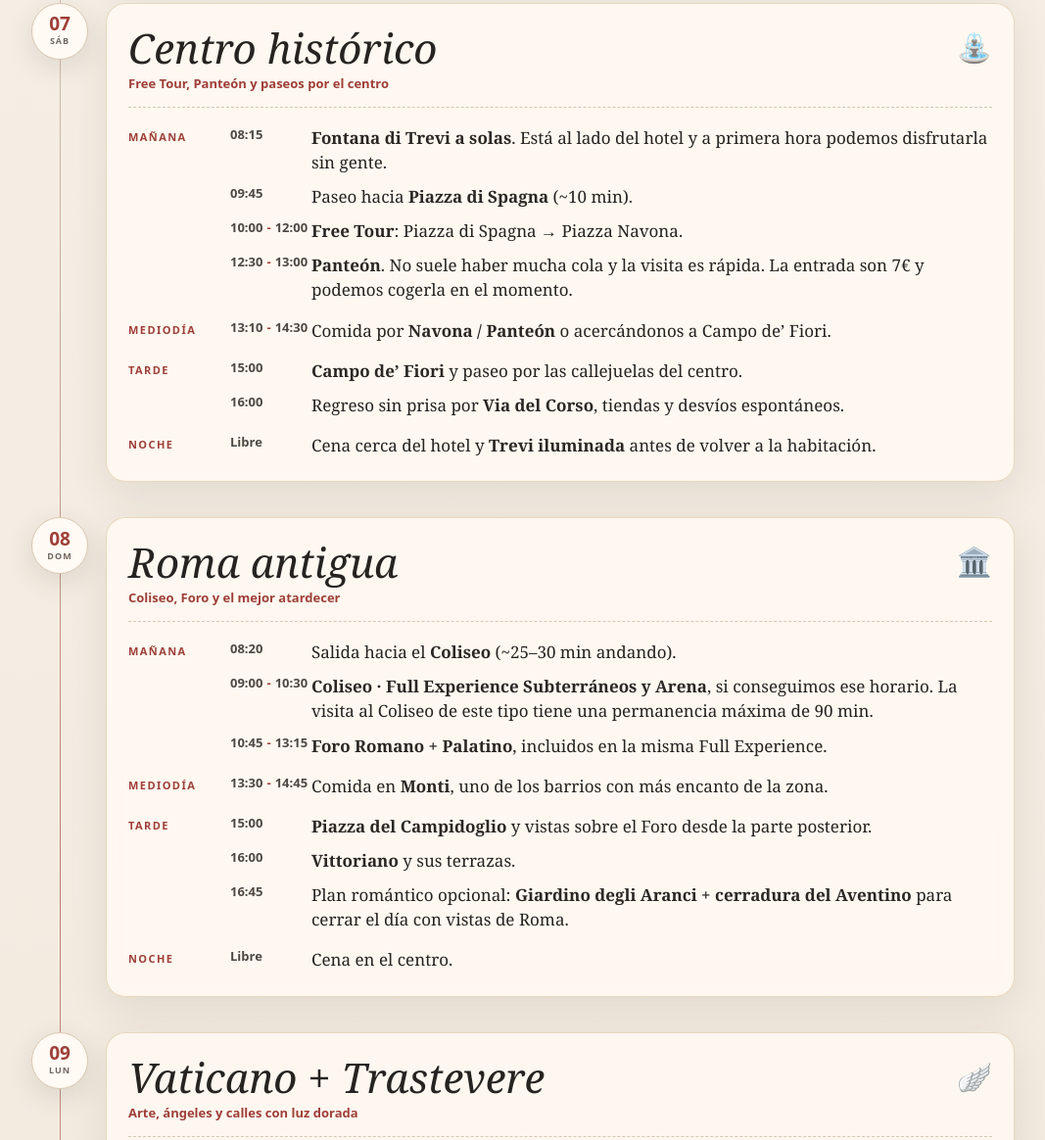
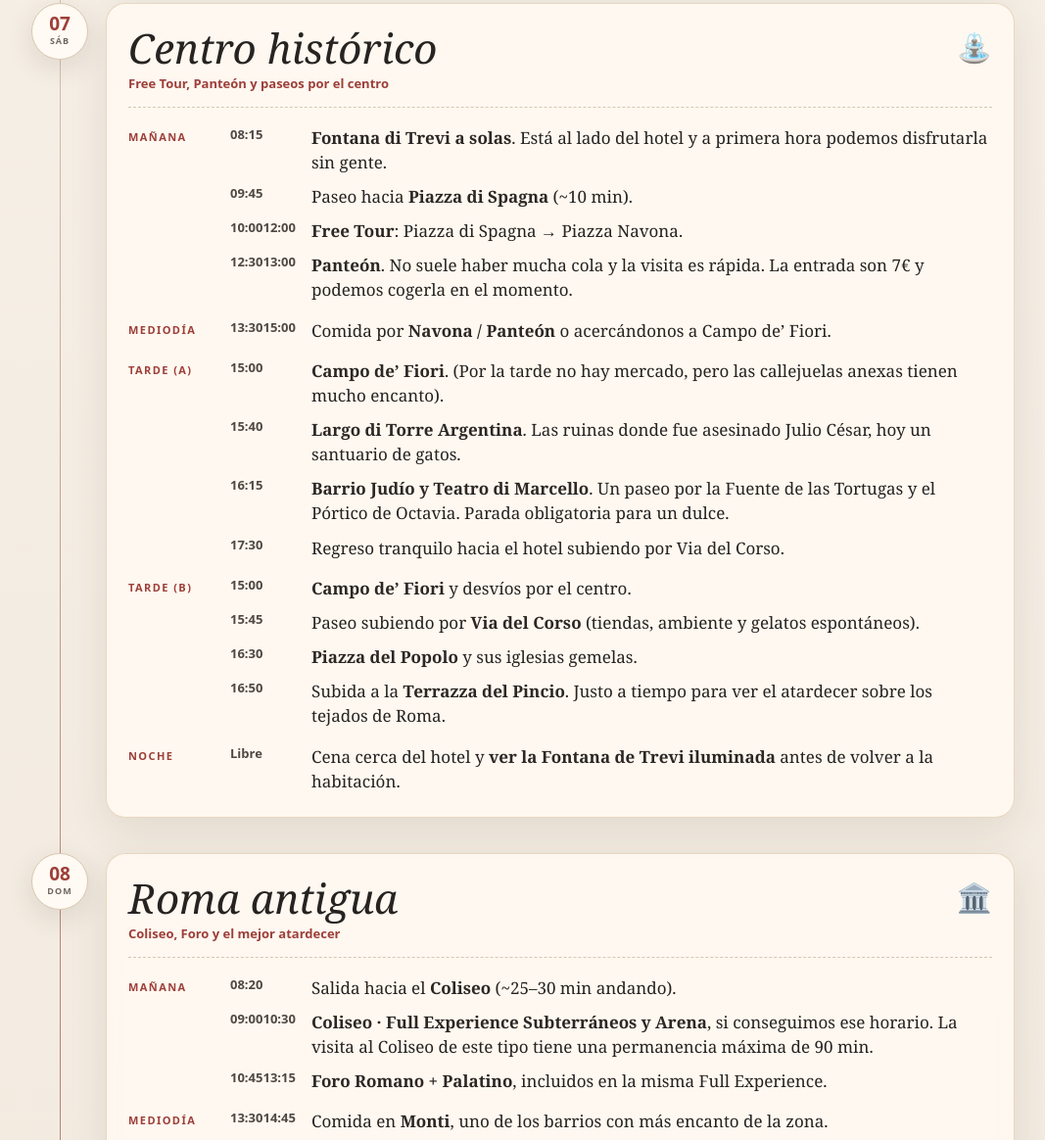
Before and after one commit to nestordiaz129/roma-maria-jose, a plain HTML site: page index.html in a window 1280 px wide. Shown: the part 1902-3066 px from the top of the page at 98% size, without its empty margins (106-1173 px from the left). Drawn offline with Linux system fonts and the light colour scheme.

Commit message:
Update index.html

```diff
--- a/index.html
+++ b/index.html
@@ -57,7 +57,7 @@
     .reveal{opacity:0;transform:translateY(16px);transition:opacity .6s ease,transform .6s ease}.reveal.on{opacity:1;transform:none}
     @media (max-width:620px){
       .hero{padding:0;align-items:start}.hero-card{width:100vw;border-radius:0;box-shadow:none;aspect-ratio:1050/1536}.scroll-hint{bottom:10px}
-      main{padding-inline:12px}.timeline::before{display:none}.day{grid-template-columns:1fr;gap:10px}.date-badge{width:46px;height:46px;justify-self:center}.date-badge b{font-size:16px}.date-badge span{font-size:7px}.day:nth-child(3) .note{display:none}
+      main{padding-inline:12px}.timeline::before{display:none}.day{grid-template-columns:1fr;gap:10px}.date-badge{width:46px;height:46px;justify-self:center}.date-badge b{font-size:16px}.date-badge span{font-size:7px}.time .time-end{display:block}.day:nth-child(3) .note{display:none}
       .card{padding:20px 16px;border-radius:16px}.block{grid-template-columns:1fr;gap:7px}.part{padding-top:0}.item{grid-template-columns:64px 1fr;gap:8px}.desc{font-size:15.7px}.romantic{padding:28px 22px;border-radius:20px}
       .item{grid-template-columns:58px 1fr;gap:10px}
       /* Estilos para que la hora salga separada por guion en móvil */
@@ -109,12 +109,23 @@
               <div class="item"><div class="time">10:00-12:00</div><div class="desc"><strong>Free Tour</strong>: Piazza di Spagna → Piazza Navona.</div></div>
               <div class="item"><div class="time">12:30-13:00</div><div class="desc"><strong>Panteón</strong>. No suele haber mucha cola y la visita es rápida. La entrada son 7€ y podemos cogerla en el momento.</div></div>
             </div></div>
-            <div class="block"><div class="part">Mediodía</div><div class="items"><div class="item"><div class="time">13:10–14:30</div><div class="desc">Comida por <strong>Navona / Panteón</strong> o acercándonos a Campo de’ Fiori.</div></div></div></div>
-            <div class="block"><div class="part">Tarde</div><div class="items">
-              <div class="item"><div class="time">15:00</div><div class="desc"><strong>Campo de’ Fiori</strong> y paseo por las callejuelas del centro.</div></div>
-              <div class="item"><div class="time">16:00</div><div class="desc">Regreso sin prisa por <strong>Via del Corso</strong>, tiendas y desvíos espontáneos.</div></div>
+            <div class="block"><div class="part">Mediodía</div><div class="items"><div class="item"><div class="time">13:30–15:00</div><div class="desc">Comida por <strong>Navona / Panteón</strong> o acercándonos a Campo de’ Fiori.</div></div></div></div>
+            <!-- Opción A: Barrio Judío -->
+            <div class="block"><div class="part">Tarde (A)</div><div class="items">
+              <div class="item"><div class="time">15:00</div><div class="desc"><strong>Campo de’ Fiori</strong>. (Por la tarde no hay mercado, pero las callejuelas anexas tienen mucho encanto).</div></div>
+              <div class="item"><div class="time">15:40</div><div class="desc"><strong>Largo di Torre Argentina</strong>. Las ruinas donde fue asesinado Julio César, hoy un santuario de gatos.</div></div>
+              <div class="item"><div class="time">16:15</div><div class="desc"><strong>Barrio Judío y Teatro di Marcello</strong>. Un paseo por la Fuente de las Tortugas y el Pórtico de Octavia. Parada obligatoria para un dulce.</div></div>
+              <div class="item"><div class="time">17:30</div><div class="desc">Regreso tranquilo hacia el hotel subiendo por Via del Corso.</div></div>
             </div></div>
-            <div class="block"><div class="part">Noche</div><div class="items"><div class="item"><div class="time">Libre</div><div class="desc">Cena cerca del hotel y <strong>Trevi iluminada</strong> antes de volver a la habitación.</div></div></div></div>
+
+            <!-- Opción B: Atardecer Pincio -->
+            <div class="block"><div class="part">Tarde (B)</div><div class="items">
+              <div class="item"><div class="time">15:00</div><div class="desc"><strong>Campo de’ Fiori</strong> y desvíos por el centro.</div></div>
+              <div class="item"><div class="time">15:45</div><div class="desc">Paseo subiendo por <strong>Via del Corso</strong> (tiendas, ambiente y gelatos espontáneos).</div></div>
+              <div class="item"><div class="time">16:30</div><div class="desc"><strong>Piazza del Popolo</strong> y sus iglesias gemelas.</div></div>
+              <div class="item"><div class="time">16:50</div><div class="desc">Subida a la <strong>Terrazza del Pincio</strong>. Justo a tiempo para ver el atardecer sobre los tejados de Roma.</div></div>
+            </div></div>
+            <div class="block"><div class="part">Noche</div><div class="items"><div class="item"><div class="time">Libre</div><div class="desc">Cena cerca del hotel y <strong>ver la Fontana de Trevi iluminada</strong> antes de volver a la habitación.</div></div></div></div>
           </div>
         </div>
       </article>
@@ -198,13 +209,9 @@
   </footer>
 
   <script>
-    // JS mejorado para formatear las horas y el guion en móviles y PC
     document.querySelectorAll('.time').forEach(el=>{
-      const match = el.textContent.match(/^(.*?)\s*[–-]\s*(.*)$/);
-      if(match){
-         el.innerHTML = `<span class="t-start">${match[1]}</span><span class="time-sep">-</span><span class="t-end">${match[2]}</span>`;
-         el.classList.add('has-range');
-      }
+      const match=el.textContent.match(/^(.*?)[–-](.*)$/);
+      if(match)el.innerHTML=match[1]+'<span class="time-end">'+match[2]+'</span>';
     });
     document.querySelector('.day:nth-child(3) .note')?.remove();
     const extras=document.querySelector('.romantic');
```
